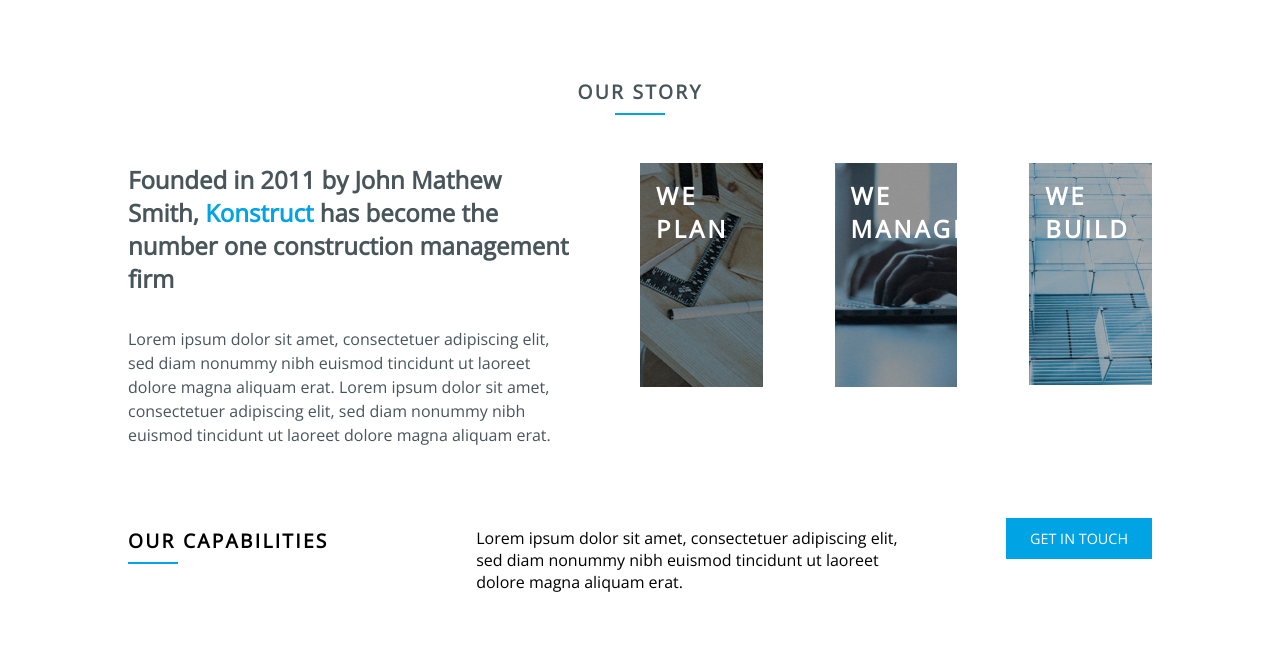
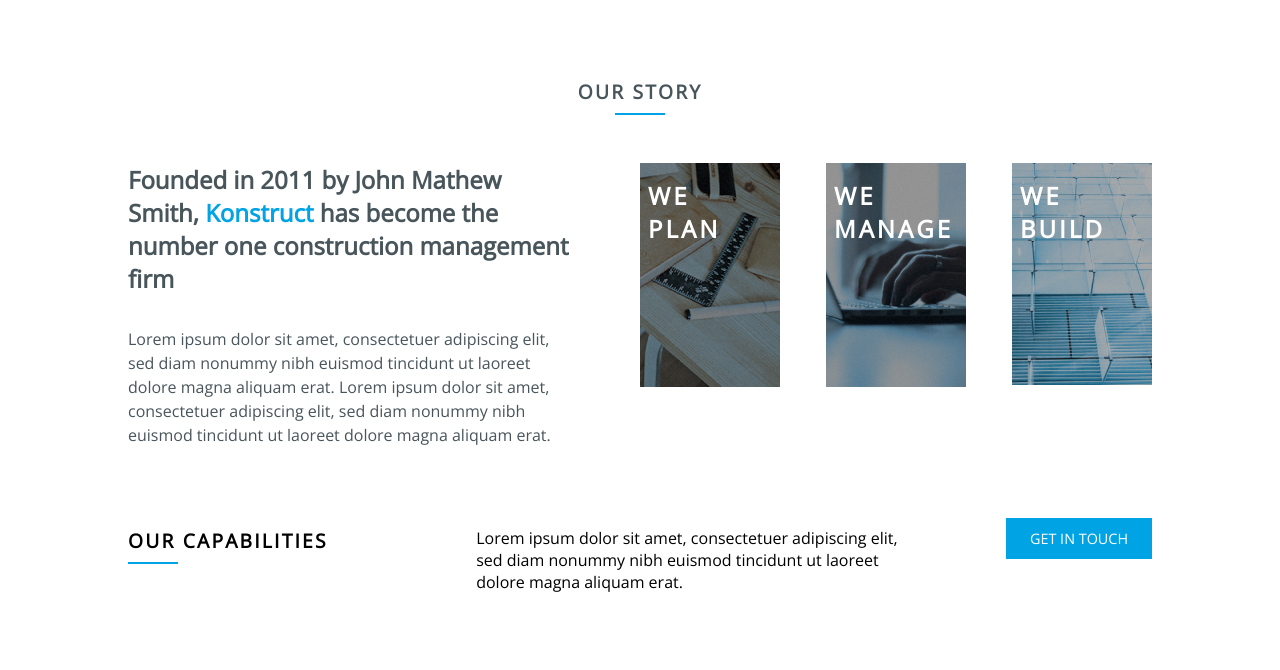
Before and after one commit to Igor-Kalinichenko/test-project-konstruct, a plain HTML site: page index.html in a window 1280 px wide. Shown: the part 858-1528 px from the top of the page. Drawn offline with Linux system fonts and the light colour scheme.

Commit message:
fixed styles

```diff
--- a/index.html
+++ b/index.html
@@ -45,9 +45,9 @@
                     <p>Lorem ipsum dolor sit amet, consectetuer adipiscing elit, sed diam nonummy nibh euismod tincidunt ut laoreet dolore magna aliquam erat. Lorem ipsum dolor sit amet, consectetuer adipiscing elit, sed diam nonummy nibh euismod tincidunt ut laoreet dolore magna aliquam erat.</p>
                 </div>
                 <div class="img-container">
-                    <a href="" class="our-story-img-1"><h1>WE PLAN</h1></a>
-                    <a href="" class="our-story-img-2"><h1>WE MANAGE</h1></a>
-                    <a href="" class="our-story-img-3"><h1>WE BUILD</h1></a>
+                    <a href="" class="our-story-img-1"><img src="./img/about-us-1.jpg" alt="WE PLAN"><h1>WE<br>PLAN</h1></a>
+                    <a href="" class="our-story-img-2"><img src="./img/about-us-2.jpg" alt="WE MANAGE"><h1>WE<br>MANAGE</h1></a>
+                    <a href="" class="our-story-img-3"><img src="./img/about-us-3.jpg" alt="WE BUILD"><h1>WE<br>BUILD</h1></a>
                 </div>
 
             </div>
@@ -80,7 +80,7 @@
             </div>
         </section>
         <section class="get-in-touch">
-            <h2>Want to build something amazing?</h2>
+            <h2>Want to build<br>something amazing?</h2>
             <div><a href="#" class="button">Get in touch</a></div>
         </section>
         <section class="signup">
--- a/styles.scss
+++ b/styles.scss
@@ -50,13 +50,13 @@ header {
                 font-size: 4rem;
                 font-weight: 400;
                 line-height: 4.5rem;
-                letter-spacing: 5.7px;
+                letter-spacing: 0.36rem;
             }
         }
         .scroll-down {
             padding-bottom: 3rem;
             text-transform: uppercase;
-            letter-spacing: 3.7px;
+            letter-spacing: 0.23rem;
         }
     }
 }
@@ -100,7 +100,7 @@ nav {
             text-align: center;
             text-transform: uppercase;
             font-size: 1.2rem;
-            letter-spacing: 2.3px;
+            letter-spacing: 0.14rem;
         }
         .line{
             width: 50px;
@@ -131,29 +131,20 @@ nav {
             flex-basis: 50%;
             display: flex;
             justify-content: space-between;
-            height: 225px;
-            .our-story-img-1 {
-                background: url(./img/about-us-1.jpg) no-repeat;
-            }
-            .our-story-img-2 {
-                background: url(./img/about-us-2.jpg) no-repeat;
-            }
-            .our-story-img-3 {
-                background: url(./img/about-us-3.jpg) no-repeat;
-            }
             [class^="our-story-img-"] {
-                width: 24%;
-                background-position: top right;
+                position: relative;
                 text-decoration: none;
+                h1 {
+                    position: absolute;
+                    top: 1rem;
+                    left: .5rem;
+                    font-size: 1.5rem;
+                    color: #fff;
+                    letter-spacing: 0.19rem;
+                }
                 &:hover h1 {
                     color: $secondary-color;
                 }
-            }
-            h1 {
-                padding: 1rem;
-                font-size: 1.5rem;
-                color: #fff;
-                letter-spacing: 3px;
             }
         }
     }
@@ -166,7 +157,7 @@ nav {
         h2 {
             font-size: 1.2rem;
             text-transform: uppercase;
-            letter-spacing: 2.3px;
+            letter-spacing: 0.14rem;
         }
         .line{
             width: 50px;
@@ -190,6 +181,13 @@ nav {
         flex-basis: 30%;
         padding: 1.5rem;
         border: 1px solid #e6e6e6;
+        cursor: pointer;
+        &:hover {
+            border-color: $secondary-color;
+        }
+        &:hover h1 {
+            color: $secondary-color;
+        }
         h1 {
             margin: 1rem 0;
         }
@@ -200,7 +198,7 @@ nav {
 }
 .get-in-touch {
     width: 100%;
-    height: 500px;
+    height: 31.25rem;
     background: url(./img/getintouch.jpg) no-repeat;
     background-size: cover;
     background-position: center;
@@ -209,8 +207,7 @@ nav {
     flex-direction: column;
     align-items: center;
     h2 {
-        width: 350px;
-        margin: 2rem auto;
+        margin: 2rem 0;
         font-size: 2rem;
         text-align: center;
         color: $primary-text-color;
```
Also changed, not shown: styles.css, styles.min.css.
